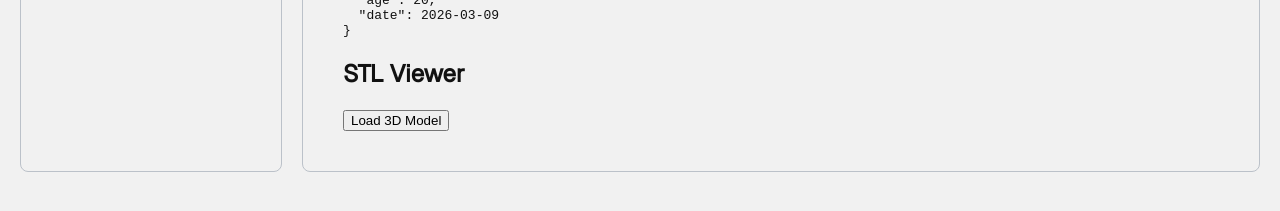
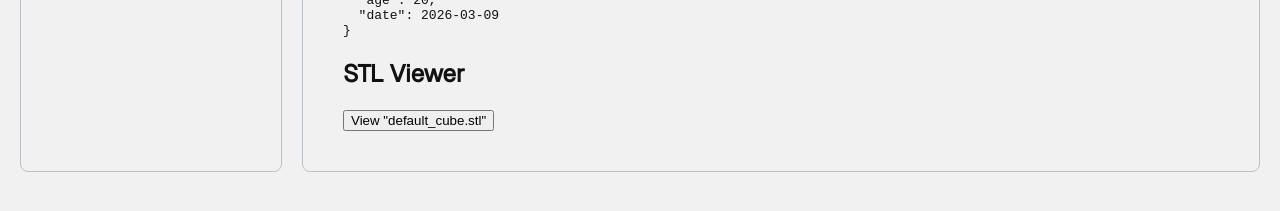
Before and after one commit to JannisElef/janniselef.github.io, a Jekyll site: the page built from _projects/template.md, in a window 1280 px wide. Shown: the part 683-894 px from the top of the page. Built offline with Jekyll 4.4.1, drawn with Linux system fonts in a browser that asks for light colours; some of the changed lines change nothing that is shown.

Commit message:
fix stl viewer

```diff
--- a/_includes/stl-viewer.html
+++ b/_includes/stl-viewer.html
@@ -1,14 +1,25 @@
 
 <div class="stl-container">
-  <button id="load-stl-{{ include.id }}">Load 3D Model</button>
+  <button id="load-stl-{{ include.id }}">
+  View "{{ include.file | split: "/" | last }}"
+  </button>
   <div id="stl-viewer-{{ include.id }}" style="width:100%; height:500px; display:none;"></div>
 </div>
 
-<script src="https://cdn.jsdelivr.net/npm/three@0.160.0/build/three.min.js"></script>
-<script src="https://cdn.jsdelivr.net/npm/three@0.160.0/examples/js/loaders/STLLoader.js"></script>
-<script src="https://cdn.jsdelivr.net/npm/three@0.160.0/examples/js/controls/OrbitControls.js"></script>
+<script type="importmap">
+{
+  "imports": {
+    "three": "https://cdn.jsdelivr.net/npm/three@0.160.0/build/three.module.js"
+  }
+}
+</script>
 
-<script>
+<script type="module">
+
+import * as THREE from "three";
+import { STLLoader } from "https://cdn.jsdelivr.net/npm/three@0.160.0/examples/jsm/loaders/STLLoader.js";
+import { OrbitControls } from "https://cdn.jsdelivr.net/npm/three@0.160.0/examples/jsm/controls/OrbitControls.js";
+
 const btn = document.getElementById("load-stl-{{ include.id }}");
 const container = document.getElementById("stl-viewer-{{ include.id }}");
 
@@ -19,9 +30,11 @@
 
   const scene = new THREE.Scene();
 
-  // Theme Background
-  const bodyClass = document.body.className;
-  scene.background = bodyClass === "dark" ? new THREE.Color(0x161b22) : new THREE.Color(0xffffff);
+  if(document.body.classList.contains("dark")){
+    scene.background = new THREE.Color(0x2a2f36);
+  } else {
+    scene.background = new THREE.Color(0xe2e2e2);
+  }
 
   const camera = new THREE.PerspectiveCamera(
     75,
@@ -30,36 +43,67 @@
     1000
   );
 
-  const renderer = new THREE.WebGLRenderer({ antialias: true });
+  const renderer = new THREE.WebGLRenderer({ antialias:true });
   renderer.setSize(container.clientWidth, container.clientHeight);
+  renderer.domElement.style.borderRadius = "8px";
   container.appendChild(renderer.domElement);
 
-  const light = new THREE.DirectionalLight(0xffffff, 1);
-  light.position.set(5, 5, 5);
-  scene.add(light);
-  scene.add(new THREE.AmbientLight(0x404040));
+  // Beleuchtung
 
-  const loader = new THREE.STLLoader();
-  loader.load("{{ include.file }}", function(geometry){
-    const material = new THREE.MeshStandardMaterial({ color: 0x999999 });
+  const keyLight = new THREE.DirectionalLight(0xffffff, 0.8);
+  keyLight.position.set(5,5,5);
+  scene.add(keyLight);
+
+  const backLight = new THREE.DirectionalLight(0xffffff, 0.4);
+  backLight.position.set(-5,3,-5);
+  scene.add(backLight);
+
+  const hemi = new THREE.HemisphereLight(0xffffff, 0x444444, 0.8);
+  scene.add(hemi);
+
+  // STL laden
+
+  const loader = new STLLoader();
+
+  loader.load("{{ include.file }}", (geometry) => {
+
+    geometry.computeBoundingSphere();
+
+    const material = new THREE.MeshStandardMaterial({
+      color: 0xffffff,
+      roughness: 0.4,
+      metalness: 0.1
+    });
+
     const mesh = new THREE.Mesh(geometry, material);
+
     geometry.center();
     scene.add(mesh);
 
+    // Edge Lines
+    const edges = new THREE.EdgesGeometry(geometry);
+    const lineMaterial = new THREE.LineBasicMaterial({
+      color: 0x212121
+    });
+
+    const edgeLines = new THREE.LineSegments(edges, lineMaterial);
+    scene.add(edgeLines);
+
     camera.position.z = geometry.boundingSphere.radius * 2.5;
 
-    const controls = new THREE.OrbitControls(camera, renderer.domElement);
-    controls.update();
+    const controls = new OrbitControls(camera, renderer.domElement);
+    controls.enableDamping = true;
 
-    function animate() {
+    function animate(){
       requestAnimationFrame(animate);
       controls.update();
       renderer.render(scene, camera);
     }
+
     animate();
+
   });
 
-  // Resize handling
   window.addEventListener("resize", () => {
     camera.aspect = container.clientWidth / container.clientHeight;
     camera.updateProjectionMatrix();
@@ -67,4 +111,5 @@
   });
 
 });
+
 </script>
--- a/assets/js/theme.js
+++ b/assets/js/theme.js
@@ -1,48 +1,41 @@
 
-const toggle=document.getElementById("themeToggle")
+const toggle = document.getElementById("themeToggle");
 
-function applyTheme(theme){
+const themeColors = {
+  light: 0xf1f1f1,
+  dark: 0x161b22
+};
 
-    document.body.className=theme
-    localStorage.setItem("theme",theme)
-
-    toggle.checked=(theme==="dark")
-
+function getCurrentThemeColor() {
+  return themeColors[document.body.className] || themeColors.light;
 }
 
+function applyTheme(theme) {
+  document.body.className = theme;
+  localStorage.setItem("theme", theme);
 
-function systemTheme(){
-
-    if(window.matchMedia("(prefers-color-scheme: dark)").matches){
-        return "dark"
-    }
-
-    return "light"
-
+  toggle.checked = (theme === "dark");
 }
 
-
-function loadTheme(){
-
-let saved=localStorage.getItem("theme")
-
-    if(saved){
-
-        applyTheme(saved)
-
-    }else{
-
-        applyTheme(systemTheme())
-
-    }
-
+function systemTheme() {
+  if (window.matchMedia("(prefers-color-scheme: dark)").matches) {
+    return "dark";
+  }
+  return "light";
 }
 
+function loadTheme() {
+  let saved = localStorage.getItem("theme");
 
-toggle.addEventListener("change",()=>{
+  if (saved) {
+    applyTheme(saved);
+  } else {
+    applyTheme(systemTheme());
+  }
+}
 
-    applyTheme(toggle.checked?"dark":"light")
+toggle.addEventListener("change", () => {
+  applyTheme(toggle.checked ? "dark" : "light");
+});
 
-})
-
-loadTheme()
+loadTheme();
```
